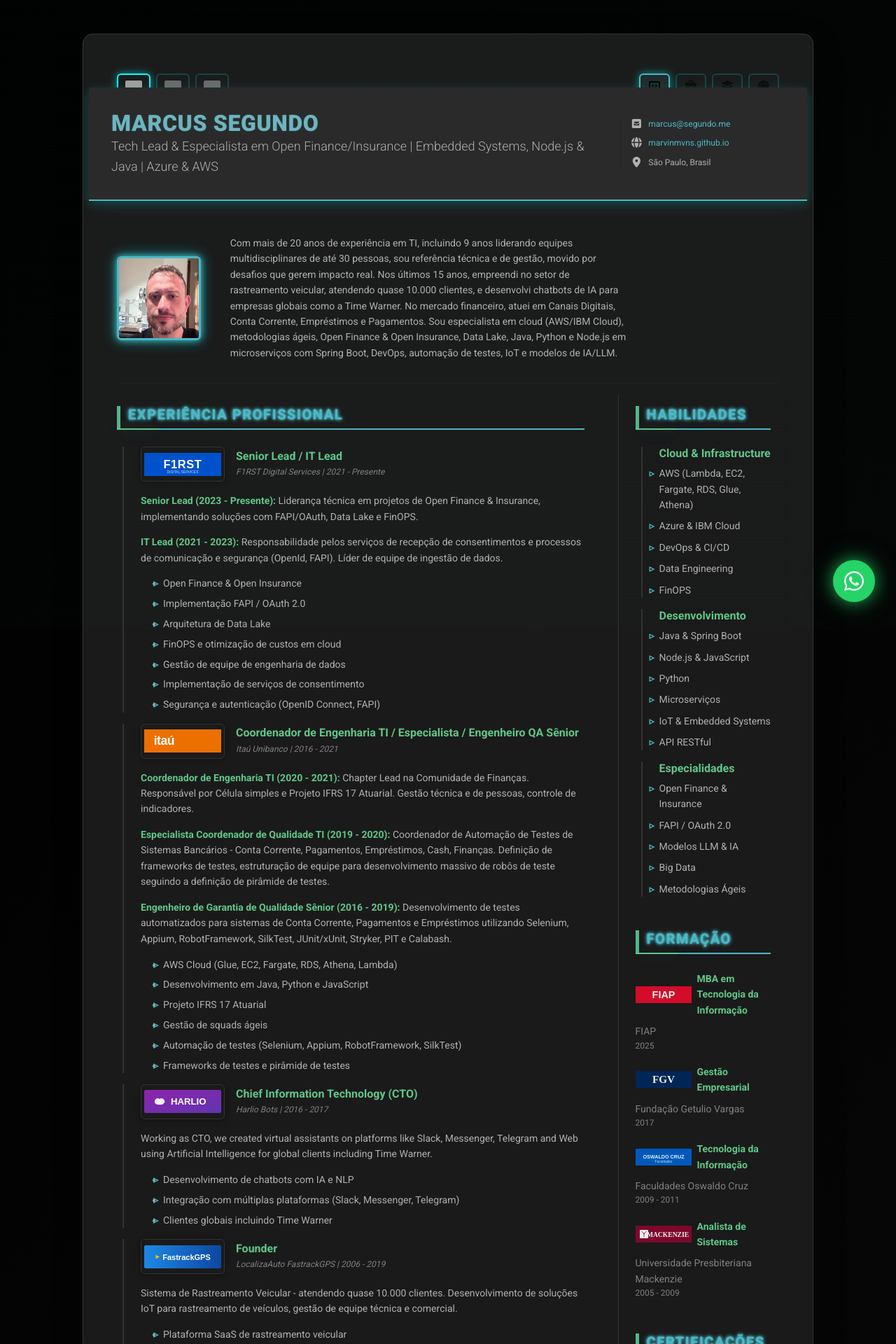
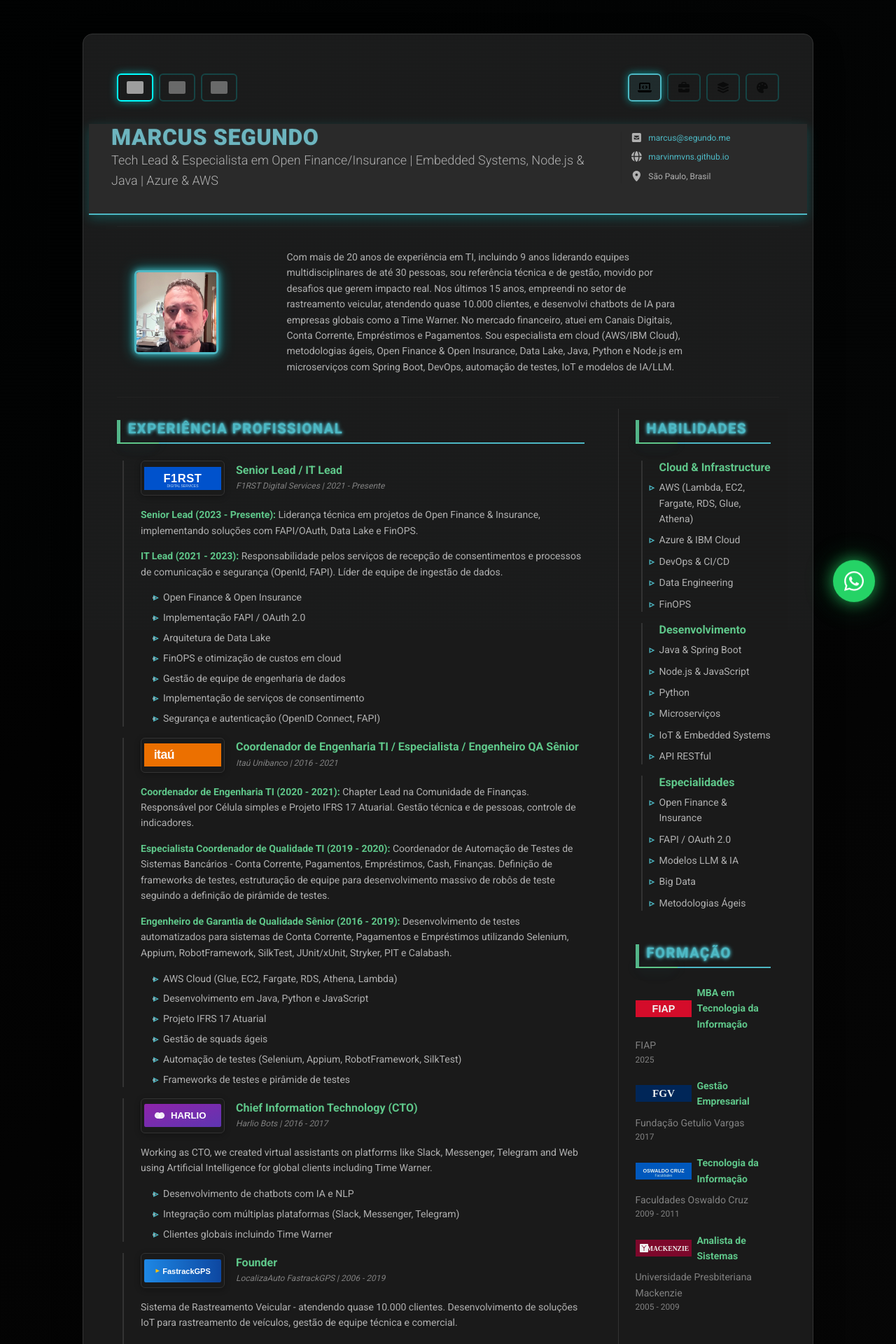
Before and after one commit to marvinmvns/cv2, a Jekyll site: the page index.html, which Jekyll copies as it is, in a window 1280 px wide. Shown: the top 1920 px of the page at 70% size. Built offline with Jekyll 4.4.1, drawn with Linux system fonts in a browser that asks for light colours; nearby versions of some CDN libraries; library files that are not in the unit come from our copies; some of the changed text lies outside the part shown; grey boxes are pictures that could not be loaded.

Commit message:
fix: correct language selector and theme buttons layout
- Fix overlap between selectors container and resume-header by adding proper spacing and z-index
- Increase button padding and min-height to prevent icon clipping
- Add object-fit and dimensions to flag images to ensure proper display
- Improve responsive breakpoints for better mobile experience
- Update CSS version to force cache refresh

🤖 Generated with [Claude Code](https://claude.com/claude-code)

Co-Authored-By: Claude <noreply@anthropic.com>

```diff
--- a/assets/css/language-selector.css
+++ b/assets/css/language-selector.css
@@ -1,7 +1,19 @@
 /* Language & Theme Selector Styles */
 .selectors-container {
-  gap: 1rem;
+  gap: 2rem;
   padding: 8px 0;
+  min-height: 50px;
+  margin-bottom: 1.5rem !important;
+  position: relative;
+  z-index: 10;
+}
+
+/* Ensure resume-header doesn't overlap selectors */
+.resume-header {
+  position: relative;
+  z-index: 1;
+  margin-top: 0 !important;
+  padding-top: 0 !important;
 }
 
 .language-selector {
@@ -16,15 +28,16 @@
   background: transparent;
   border: 2px solid rgba(0, 255, 255, 0.3);
   border-radius: 6px;
-  padding: 6px 10px;
+  padding: 8px 12px;
   cursor: pointer;
   transition: all 0.3s ease;
   display: inline-flex;
   align-items: center;
   justify-content: center;
   opacity: 0.6;
-  min-width: 40px;
-  height: 36px;
+  min-width: 44px;
+  min-height: 40px;
+  overflow: visible;
 }
 
 .lang-btn:hover, .theme-btn:hover {
@@ -43,6 +56,10 @@
 .lang-btn img {
   display: block;
   border-radius: 2px;
+  width: 24px;
+  height: auto;
+  max-height: 18px;
+  object-fit: contain;
 }
 
 .theme-btn i {
@@ -80,10 +97,17 @@ body.theme-warm .theme-btn[data-theme="warm"] {
 }
 
 /* Responsive adjustments */
+@media (max-width: 992px) {
+  .selectors-container {
+    gap: 1rem;
+  }
+}
+
 @media (max-width: 768px) {
   .selectors-container {
     flex-direction: column;
     align-items: stretch !important;
+    gap: 1rem;
   }
 
   .language-selector, .theme-selector {
@@ -92,6 +116,10 @@ body.theme-warm .theme-btn[data-theme="warm"] {
 }
 
 @media (max-width: 576px) {
+  .selectors-container {
+    gap: 0.75rem;
+  }
+
   .language-selector, .theme-selector {
     justify-content: center;
     flex-wrap: wrap;
--- a/index.html
+++ b/index.html
@@ -32,7 +32,7 @@
 		<!-- Site overrides compiled from assets/css/main.scss by Jekyll -->
 		<link rel="stylesheet" href="assets/css/main.css?v=1.1.0">
 		<!-- Language Selector CSS -->
-		<link rel="stylesheet" href="assets/css/language-selector.css?v=1.1.0">
+		<link rel="stylesheet" href="assets/css/language-selector.css?v=1.1.1">
 
 		<!-- Address bar / theme color for dark surfaces -->
 		<meta name="theme-color" content="#0a0a0a">
@@ -96,7 +96,7 @@
 				<hr>
 				<div class="resume-intro py-3">
 					<div class="row align-items-center">
-						<div class="col-12 col-md-3 col-xl-2 text-center">
+						<div class="col-12 col-md-4 col-xl-3 text-center">
 						    <img class="resume-profile-image mb-3 mb-md-0 me-md-5 ms-md-0 rounded mx-auto" src="assets/images/1761965106042.jpeg" alt="Foto de perfil de Marcus Segundo" loading="lazy" decoding="async">
 						</div>
 
@@ -405,6 +405,16 @@
 
 								<div class="item mb-3">
 									<div class="hobby-item d-flex align-items-start mb-3">
+										<i class="fas fa-cube fa-2x me-3 text-cyan"></i>
+										<div>
+											<h4 class="item-title mb-2">Impressão 3D e Fabricação Digital</h4>
+											<p>Mais de 10 anos de experiência sólida em impressão 3D FDM (Fused Deposition Modeling). Domínio completo do fluxo de trabalho desde modelagem até impressão final, incluindo slicing (Cura, PrusaSlicer), calibração de impressoras (bed leveling, e-steps, flow rate), troubleshooting de problemas comuns (warping, stringing, layer adhesion), e otimização de parâmetros de impressão. Experiência com diversos materiais (PLA, ABS, PETG, TPU) e técnicas avançadas como suportes customizados, impressão multi-material e pós-processamento. Já imprimi projetos funcionais como o robô Marvin, peças de reposição, protótipos e objetos customizados.</p>
+										</div>
+									</div>
+								</div>
+
+								<div class="item mb-3">
+									<div class="hobby-item d-flex align-items-start mb-3">
 										<i class="fas fa-book-reader fa-2x me-3 text-cyan"></i>
 										<div>
 											<h4 class="item-title mb-2">Leitura e Aprendizado Contínuo</h4>
```
